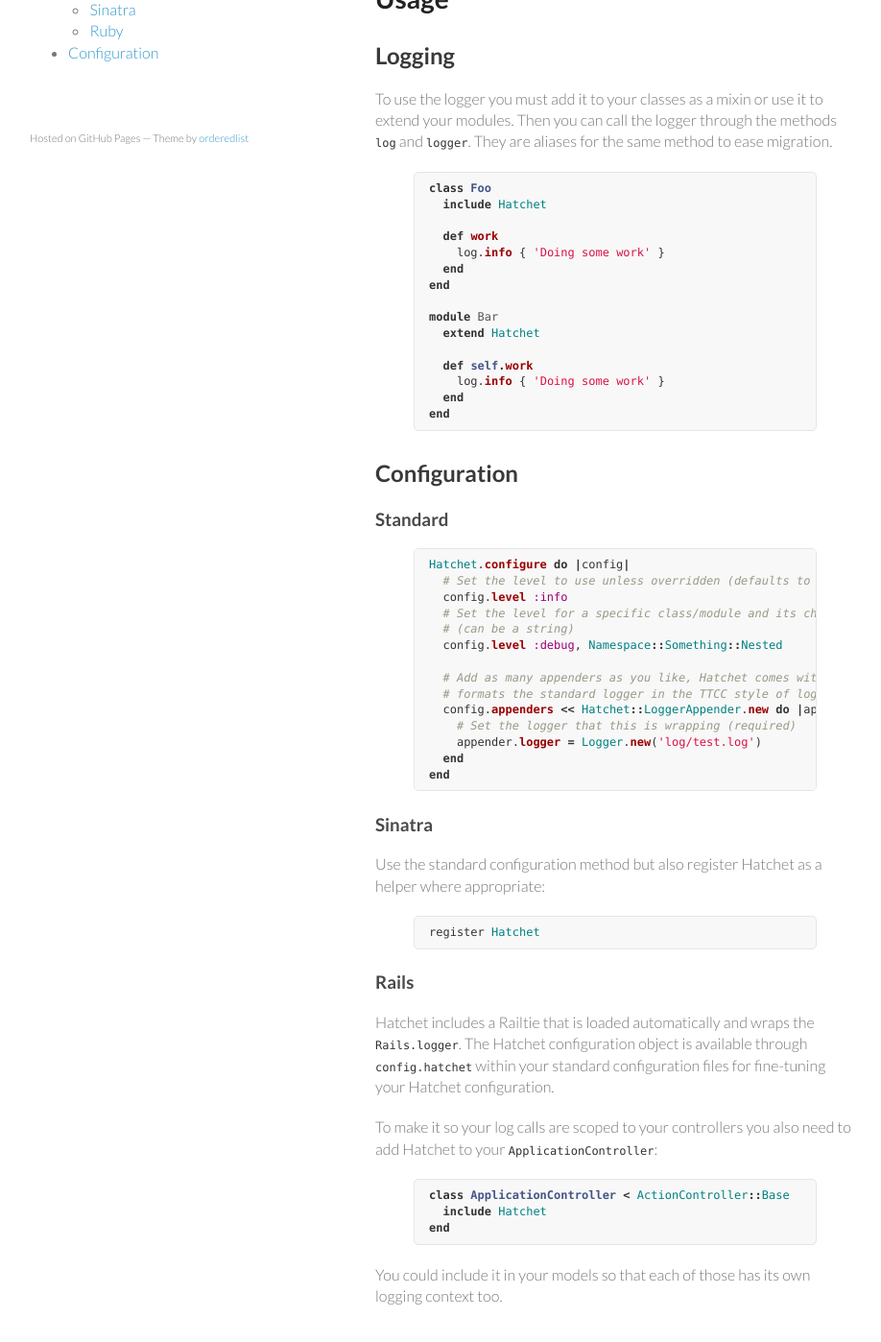
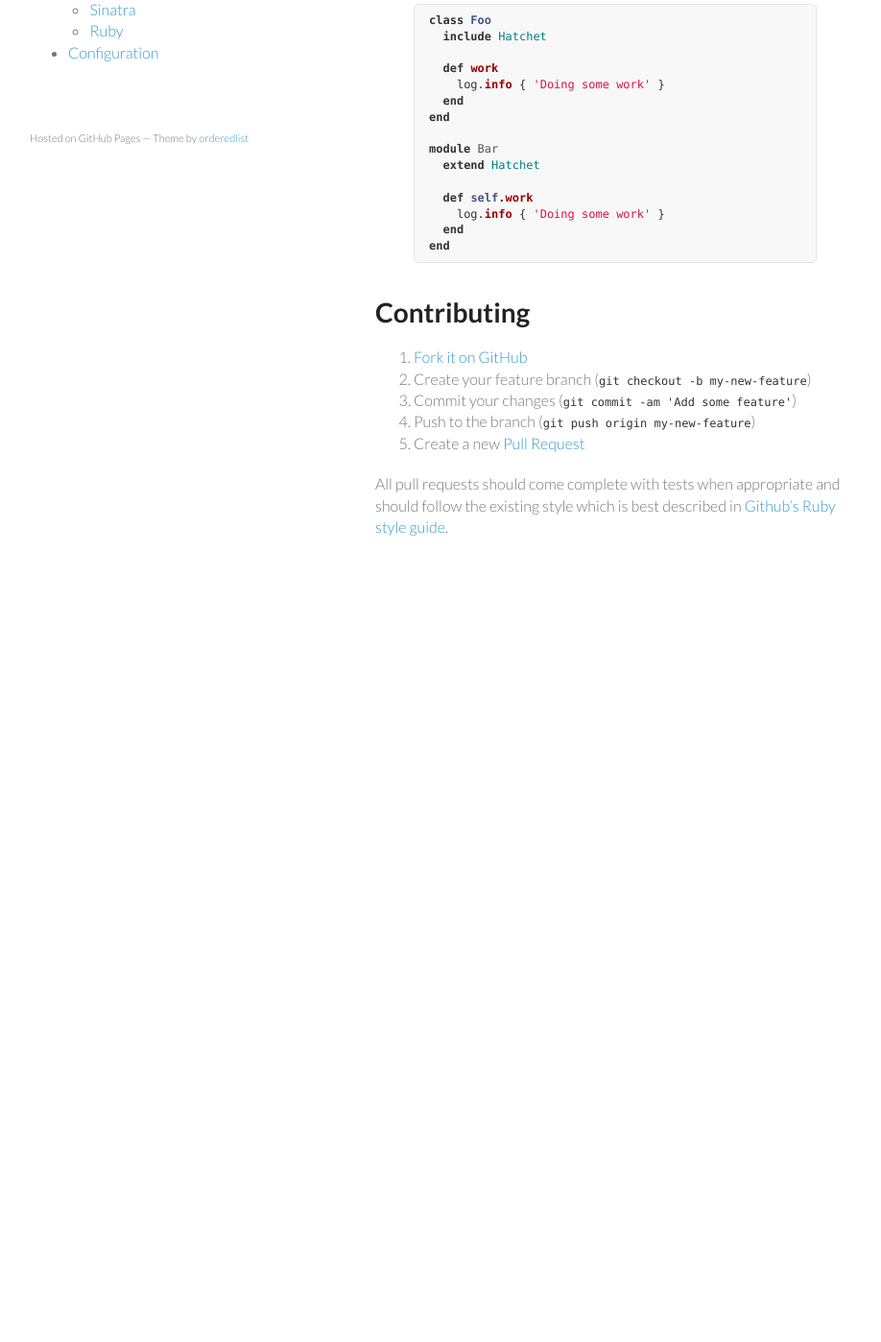
Before and after one commit to gshutler/hatchet, a Jekyll site: the page built from index.md, in a window 1280 px wide and 1400 px high, scrolled down 420 px. Shown: the whole window at 96% size, without its empty margins (179-1097 px from the left). Built offline with Jekyll 4.4.1, drawn with Linux system fonts in a browser that asks for light colours; after the commit the page ends 1050 px from its top, so only the background shows below that; some of the changed text lies outside the part shown.

Commit message:
Simplified root page

```diff
--- a/index.md
+++ b/index.md
@@ -5,23 +5,16 @@ title: Hatchet
 
 # Installation
 
-Add this line to your application's Gemfile:
+Hatchet has specific hooks for [Rails](/hatchet/install/rails.html) and
+[Sinatra](/hatchet/install/sinatra.html) though it is suitable for use in
+[any Ruby project](/hatchet/install/ruby.html). Please select the installation
+guide that most suits your scenario below:
 
-{% highlight ruby %}
-gem 'hatchet'
-{% endhighlight %}
-
-And then execute:
-
-    $ bundle
-
-Or install it yourself as:
-
-    $ gem install hatchet
+ * [Install for Rails](/hatchet/install/rails.html)
+ * [Install for Sinatra](/hatchet/install/sinatra.html)
+ * [Standard Ruby install](/hatchet/install/ruby.html)
 
 # Usage
-
-## Logging
 
 To use the logger you must add it to your classes as a mixin or use it to extend
 your modules. Then you can call the logger through the methods `log` and
@@ -45,62 +38,13 @@ module Bar
 end
 {% endhighlight %}
 
-## Configuration
-
-### Standard
-
-{% highlight ruby %}
-Hatchet.configure do |config|
-  # Set the level to use unless overridden (defaults to :info)
-  config.level :info
-  # Set the level for a specific class/module and its children
-  # (can be a string)
-  config.level :debug, Namespace::Something::Nested
-
-  # Add as many appenders as you like, Hatchet comes with one that
-  # formats the standard logger in the TTCC style of log4j.
-  config.appenders << Hatchet::LoggerAppender.new do |appender|
-    # Set the logger that this is wrapping (required)
-    appender.logger = Logger.new('log/test.log')
-  end
-end
-{% endhighlight %}
-
-### Sinatra
-
-Use the standard configuration method but also register Hatchet as a helper
-where appropriate:
-
-{% highlight ruby %}
-register Hatchet
-{% endhighlight %}
-
-### Rails
-
-Hatchet includes a Railtie that is loaded automatically and wraps the
-`Rails.logger`. The Hatchet configuration object is available through
-`config.hatchet` within your standard configuration files for fine-tuning your
-Hatchet configuration.
-
-To make it so your log calls are scoped to your controllers you also need to add
-Hatchet to your `ApplicationController`:
-
-{% highlight ruby %}
-class ApplicationController < ActionController::Base
-  include Hatchet
-end
-{% endhighlight %}
-
-You could include it in your models so that each of those has its own logging
-context too.
-
 # Contributing
 
-1. Fork it
+1. [Fork it on GitHub](https://github.com/gshutler/hatchet)
 2. Create your feature branch (`git checkout -b my-new-feature`)
 3. Commit your changes (`git commit -am 'Add some feature'`)
 4. Push to the branch (`git push origin my-new-feature`)
-5. Create new Pull Request
+5. Create a new [Pull Request](https://github.com/gshutler/hatchet/pulls)
 
 All pull requests should come complete with tests when appropriate and should
 follow the existing style which is best described in
```
